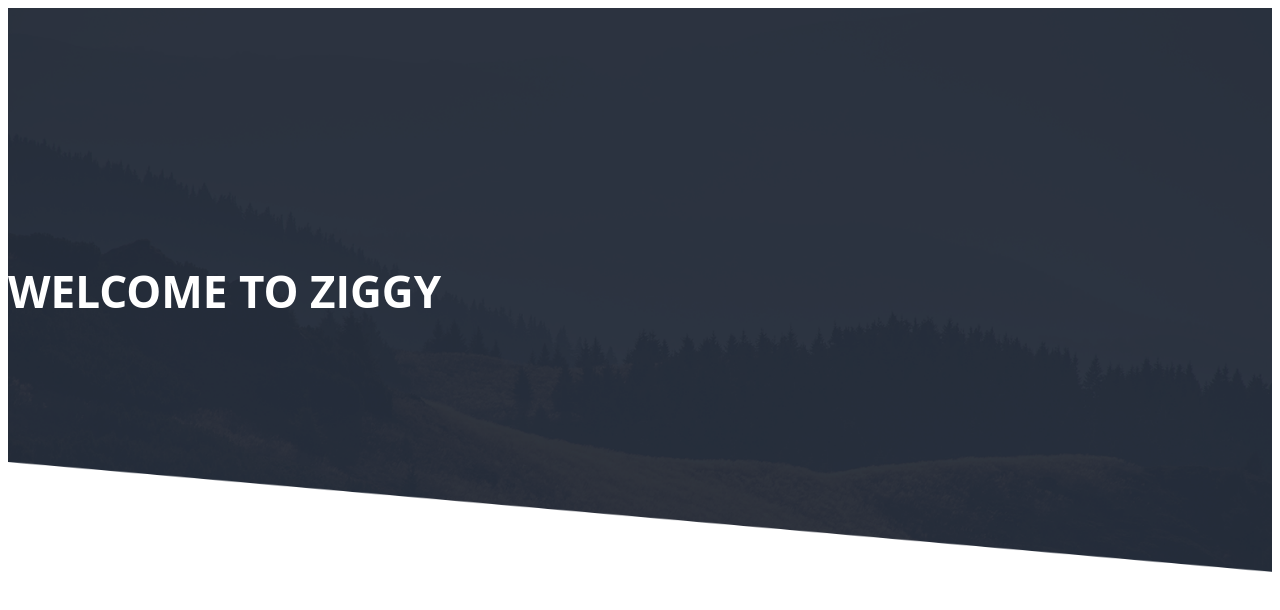
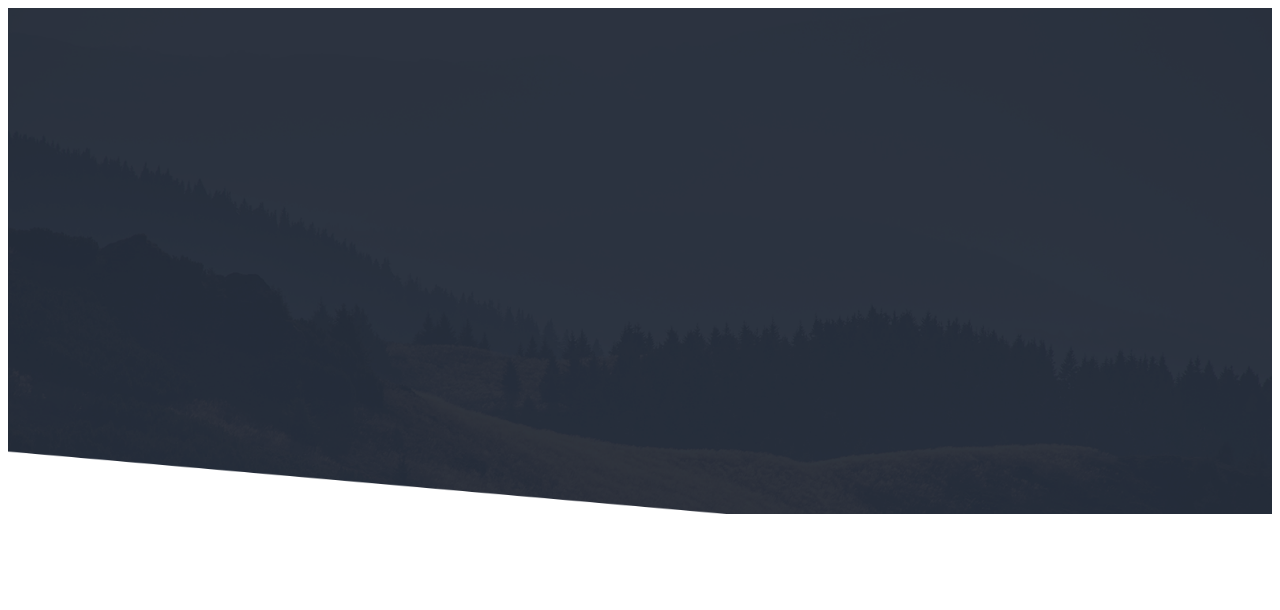
Before and after one commit to aklimar/git1, a plain HTML site: page index.html in a window 1280 px wide. Drawn offline with Linux system fonts and the light colour scheme.

Commit message:
another one

```diff
--- a/index.html
+++ b/index.html
@@ -6,6 +6,6 @@
     <title>1try</title>
 </head>
 <body>
-    <section class="first-section">WELCOME TO ZIGGY</section>
+    <section class="first-section"></section>
 </body>
 </html>
```
Also changed, not shown: style.css (line endings or trailing spaces).
